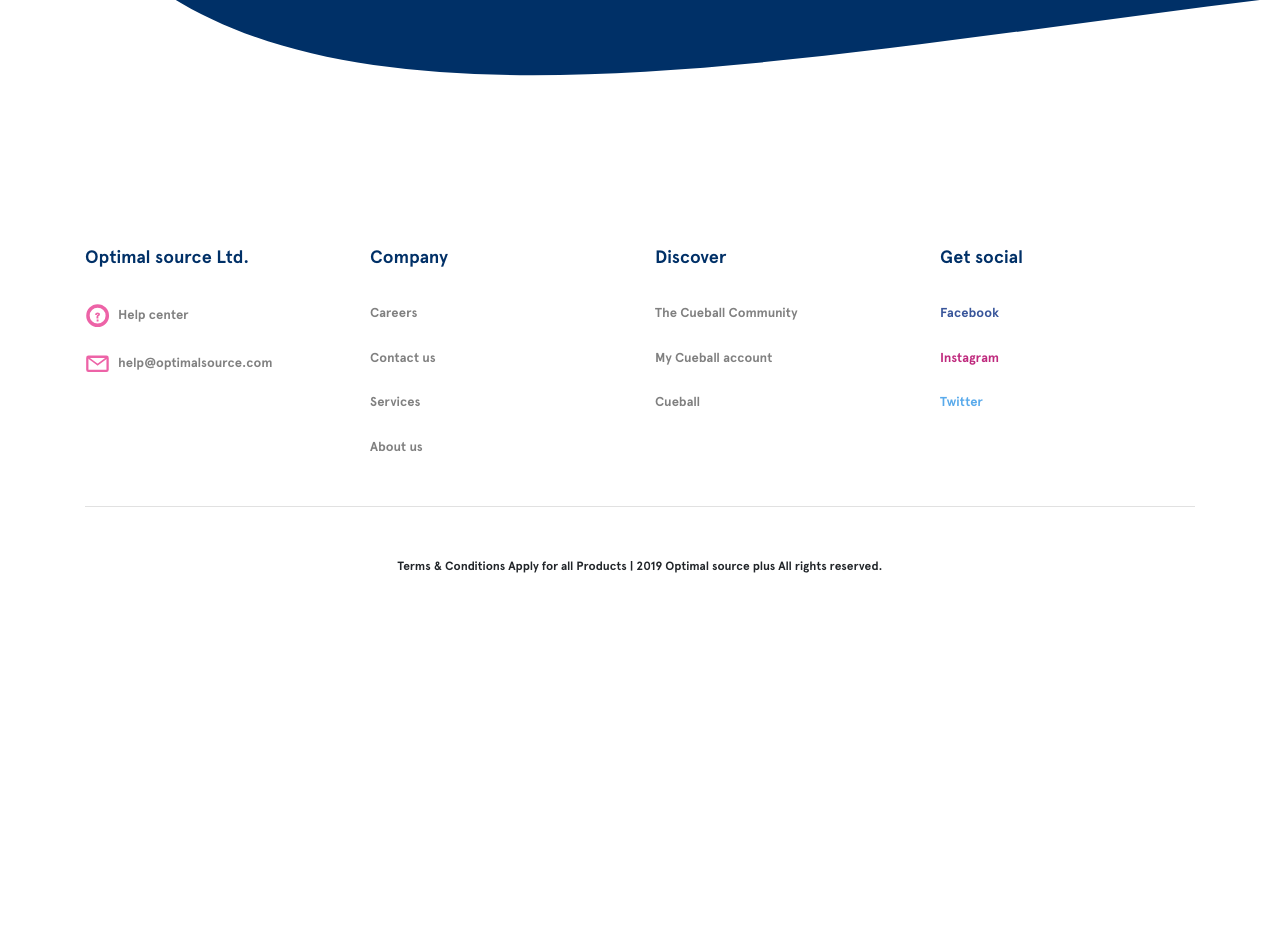
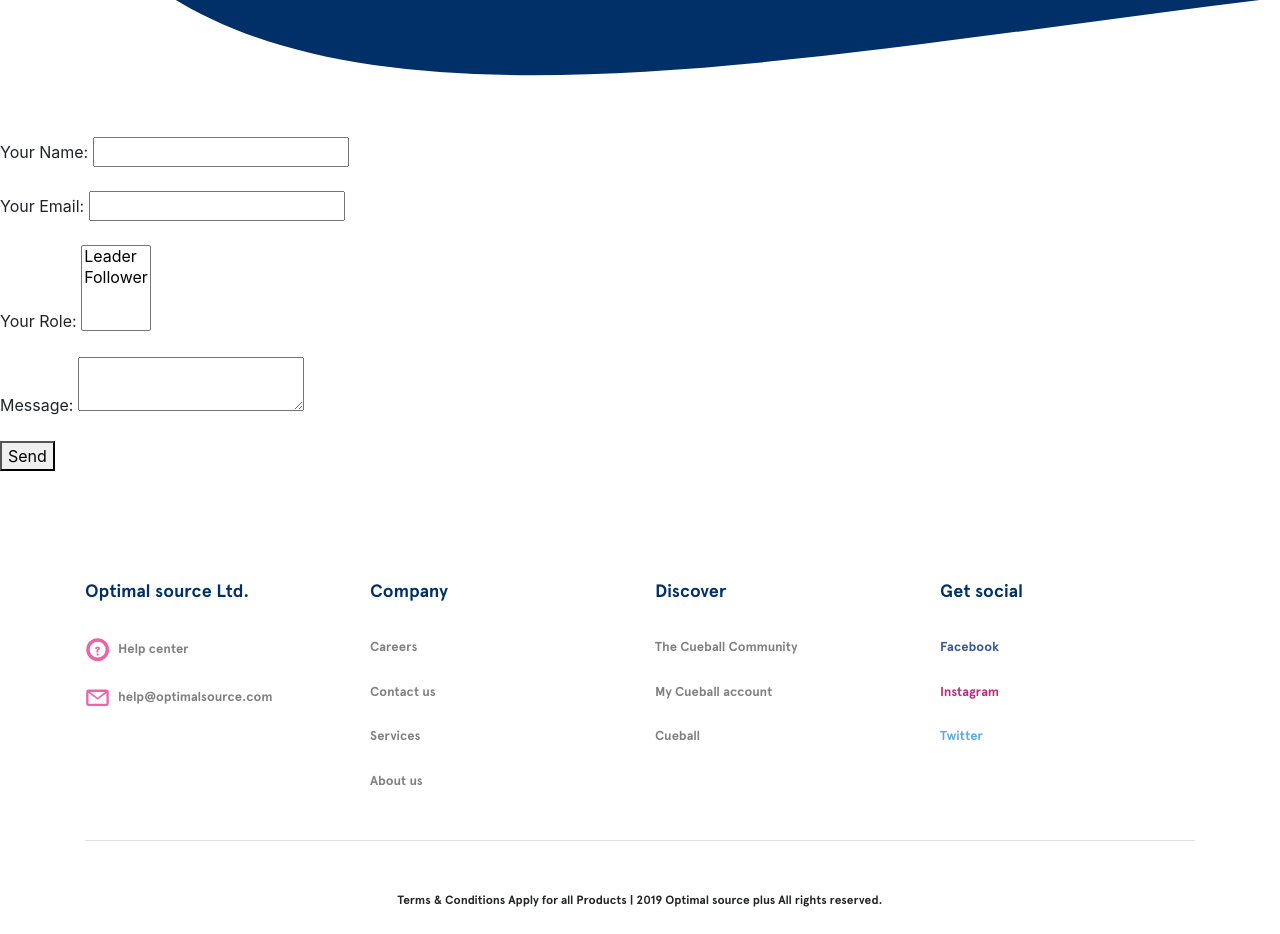
Before and after one commit to skybrandevs/optimalwebsite, a React (Create React App) app: page /team in a window 1280 px wide. Shown: the part 2600-3534 px from the top of the page. Before the commit the page ends 3225 px from the top, so only its background shows below. Built offline with nearby package versions, Linux system fonts and the light colour scheme.

Commit message:
correction

```diff
--- a/src/components/pages/team.jsx
+++ b/src/components/pages/team.jsx
@@ -254,7 +254,26 @@
 
 
 
-
+    <form name="contact" method="POST" data-netlify="true">
+  <p>
+    <label>Your Name: <input type="text" name="name" /></label>
+  </p>
+  <p>
+    <label>Your Email: <input type="email" name="email" /></label>
+  </p>
+  <p>
+    <label>Your Role: <select name="role[]" multiple>
+      <option value="leader">Leader</option>
+      <option value="follower">Follower</option>
+    </select></label>
+  </p>
+  <p>
+    <label>Message: <textarea name="message"></textarea></label>
+  </p>
+  <p>
+    <button type="submit">Send</button>
+  </p>
+</form>
 
 
 </div>
```
